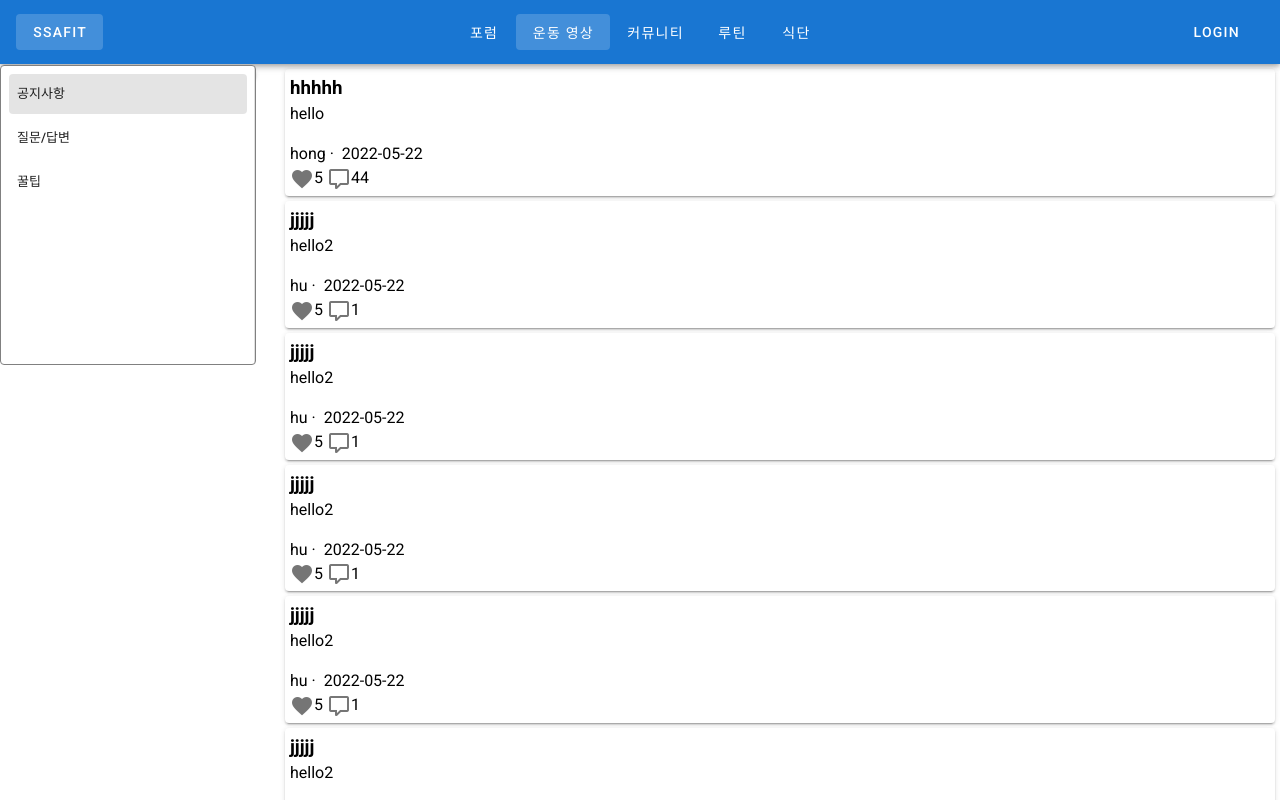
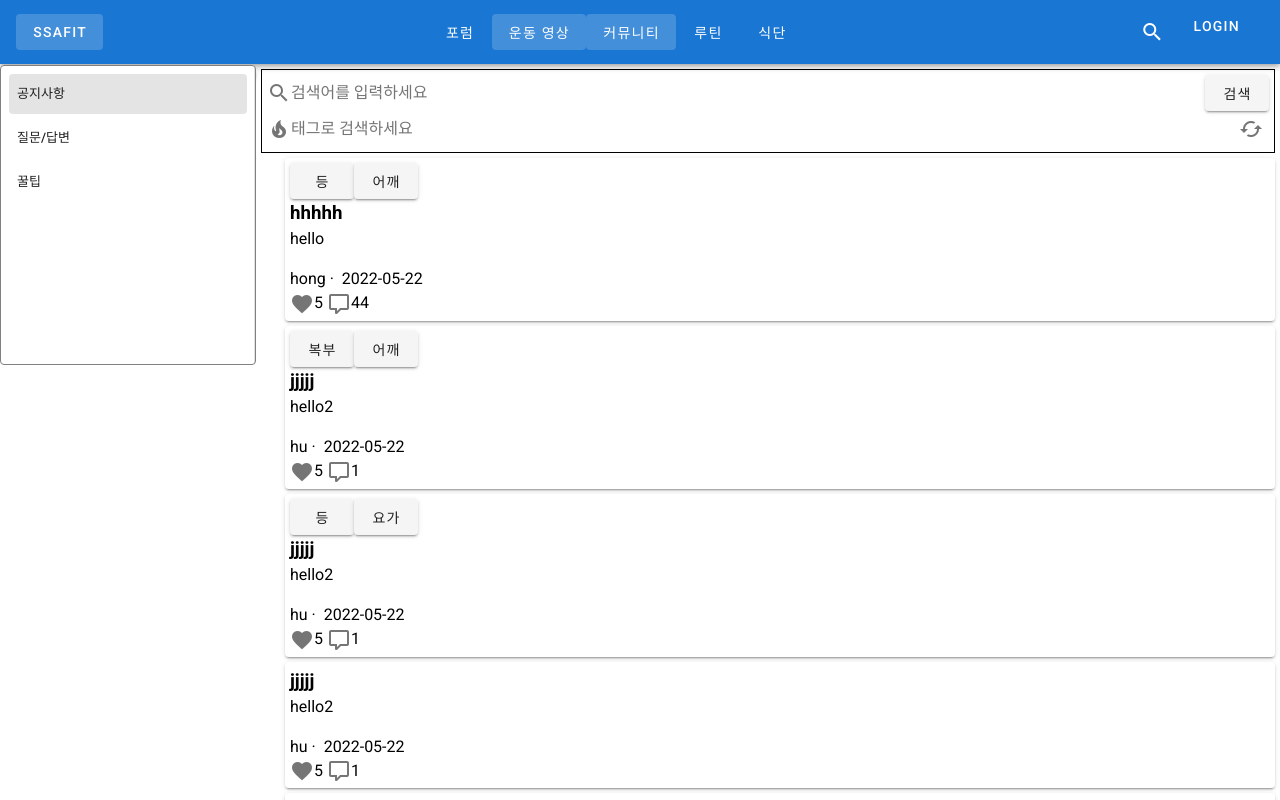
Before and after one commit to junghun95/SSAFIT-FRONT, a Vue app in the folder ssafit/: page /board/1/list/notice in a window 1280 px wide. Shown: the top 800 px of the page. Built offline with nearby package versions, Linux system fonts and the light colour scheme.

Commit message:
feature: board -ing

```diff
--- a/ssafit/src/components/board/BoardDetail.vue
+++ b/ssafit/src/components/board/BoardDetail.vue
@@ -11,7 +11,8 @@
             </div>
         </div>
         <hr>
-        <br>
+        <v-btn v-for="tag in getBoard.tags" :key="tag.id">{{tag.name}}</v-btn>
+        <br><br>
         <div>{{ getBoard.content }}</div>
         <br>
         <div>
--- a/ssafit/src/components/board/BoardList.vue
+++ b/ssafit/src/components/board/BoardList.vue
@@ -1,9 +1,26 @@
 <template>
     <div class="board-list">
+        <div class="d-flex flex-column flex-grow-1 search">
+            <div class="d-flex flex-row flex-grow-1">
+                <SearchIcon></SearchIcon>
+                <input class="flex-grow-1" type="text" placeholder="검색어를 입력하세요" />
+                <v-btn>검색</v-btn>
+            </div>
+            <div class="d-flex flex-row flex-grow-1">
+                <v-icon>mdi-fire</v-icon>
+                <input class="flex-grow-1" type="text" placeholder="태그로 검색하세요" />
+                <v-btn icon>
+                    <v-icon>mdi-cached</v-icon>
+                </v-btn>
+            </div>
+        </div>
         <ul>
             <v-card v-for="board in getBoards" :key="board.id">
                 <li class="board-list-li">
-                    <router-link :to="{ name: 'boardDetail', params: { id: board.id } } " :id="`${board.id}`">
+                    <v-btn v-for="t in board.tags" :key="t.id">
+                        {{t.name}}
+                    </v-btn>
+                    <router-link :to="{ name: 'boardDetail', params: { id: board.id } }" :id="`${board.id}`">
                         <div class="d-flex flex-column">
                             <div>
                                 <h3>{{ board.title }}</h3>
@@ -30,13 +47,22 @@
 <script>
 import LikeIcon from '../icons/LikeIcon.vue'
 import CommentIcon from '../icons/CommentIcon.vue'
+import SearchIcon from '../icons/SearchIcon.vue'
+import { mdiCached } from '@mdi/js';
+import { mdiFire } from '@mdi/js';
 import { mapGetters } from 'vuex'
 export default {
     name: "BoardList",
+    data() {
+        return {
+            'mdi-cached': mdiCached,
+            'mdi-fire': mdiFire,
+        }
+    },
     componenets: {
         LikeIcon,
     },
-    components: { LikeIcon, CommentIcon },
+    components: { LikeIcon, CommentIcon, SearchIcon },
     computed: {
         ...mapGetters([
             'getBoards'
@@ -62,4 +88,10 @@ li {
 .board-list-li * {
     color: black;
 }
+
+.search {
+    padding: 5px 5px 5px 5px;
+    margin: 5px 5px 5px 5px;
+    border: 0.5px solid black;
+}
 </style>
--- /dev/null
+++ b/ssafit/src/components/icons/SearchIcon.vue
@@ -0,0 +1,18 @@
+<template>
+    <v-icon>mdi-magnify</v-icon>
+</template>
+
+
+<script>
+    import { mdiMagnify } from '@mdi/js';
+    export default{
+        name: 'SearchIcon',
+        data(){
+            return{
+            'mdi-magnify':mdiMagnify,
+            }
+        },
+    }
+</script>
+<style>
+</style>
--- a/ssafit/src/router/index.js
+++ b/ssafit/src/router/index.js
@@ -4,7 +4,7 @@ import Board from '@/components/board/Board.vue'
 import BoardList from '@/components/board/BoardList.vue'
 import BoardDetail from '@/components/board/BoardDetail.vue'
 import BoardModify from '@/components/board/BoardModify.vue'
-import Home from '@/views/Home.vue'
+import HomeView from '@/views/HomeView.vue'
 Vue.use(VueRouter)
 
 const routes = [
@@ -33,7 +33,7 @@ const routes = [
   {
     path: '/',
     name: 'home',
-    component: Home
+    component: HomeView
   },
 ]
 
--- a/ssafit/src/store/index.js
+++ b/ssafit/src/store/index.js
@@ -19,6 +19,10 @@ export default new Vuex.Store({
       isReport: false,
       isLiked: false
     },
+    tag: {
+      id: Int32Array,
+      name: String,
+    },
     board: {
       id: Int32Array,
       title: String,
@@ -27,15 +31,12 @@ export default new Vuex.Store({
       regDate: String,
       viewCnt: Int32Array,
       likes: Int32Array,
-      comments: {
-        comment: Array
-      },
+      tags: Array,
+      comments: Array,
       isReport: false,
       isLiked: false
     },
-    boards: {
-      board: Array
-    }
+    boards: Array
   },
   getters: {
     getUsername(state) {
@@ -53,6 +54,9 @@ export default new Vuex.Store({
         regDate: '2022-05-22',
         likes: 5,
         comments: 44,
+        tags: [
+          { id: 1, name: '등' }, { id: 2, name: '어깨' }
+        ],
         isReport: false,
         isLiked: true
       },
@@ -63,6 +67,9 @@ export default new Vuex.Store({
         content: 'hello2',
         regDate: '2022-05-22',
         likes: 5,
+        tags: [
+          { id: 3, name: '복부' }, { id: 2, name: '어깨' }
+        ],
         comments: 1,
         isReport: false,
         isLiked: false
@@ -71,6 +78,9 @@ export default new Vuex.Store({
         id: 3,
         title: "jjjjj",
         writer: 'hu',
+        tags: [
+          { id: 1, name: '등' }, { id: 4, name: '요가' }
+        ],
         content: 'hello2',
         regDate: '2022-05-22',
         likes: 5,
@@ -164,18 +174,21 @@ export default new Vuex.Store({
     }
   },
   mutations: {
-    GET_BOARD(state, board){
+    GET_BOARD(state, board) {
       state.board = board;
     },
   },
   actions: {
-    getBoard({commit}, id){
-      const board={
+    getBoard({ commit }, id) {
+      const board = {
         id: id,
         title: "jjjjj",
         writer: 'hu',
         content: 'hello2',
         regDate: '2022-05-22',
+        tags: [
+          { id: 3, name: '복부' }, { id: 2, name: '어깨' }
+        ],
         likes: 5,
         comments: 1,
         isReport: false,
--- a/ssafit/src/views/BaseNav.vue
+++ b/ssafit/src/views/BaseNav.vue
@@ -1,8 +1,8 @@
 <template>
   <v-app-bar app color="primary" dark>
     <v-btn :to="{ name: 'home' }" text>
-        <span class="mr-0">SSAFIT</span>
-      </v-btn>
+      <span class="mr-0">SSAFIT</span>
+    </v-btn>
     <div class="d-flex justify-md-center flex-grow-1">
 
 
@@ -12,7 +12,7 @@
       <v-btn :to="{ name: 'video', params: { type: 'video' } }" text>
         <span class="mr-0">운동 영상</span>
       </v-btn>
-      <v-btn :to="{ name: 'board', params: { type: 'commuity' } }" text>
+      <v-btn :to="{ name: 'boardList', params: { category: 'notice' } }" text>
         <span class="mr-0">커뮤니티</span>
       </v-btn>
       <v-btn :to="{ name: 'board', params: { type: 'pilates' } }" text>
@@ -23,6 +23,9 @@
       </v-btn>
     </div>
     <div class="d-flex justify-md-center ">
+      <v-btn icon>
+        <SearchIcon></SearchIcon>
+      </v-btn>
       <BeforeLogin v-if="!isLogin"></BeforeLogin>
       <AfterLogin v-else></AfterLogin>
     </div>
@@ -33,6 +36,7 @@
 import { mapGetters } from 'vuex'
 import BeforeLogin from './BeforeLogin.vue'
 import AfterLogin from './AfterLogin.vue'
+import SearchIcon from '../components/icons/SearchIcon.vue'
 export default {
   name: "BaseNav",
   computed: {
@@ -40,7 +44,7 @@ export default {
       "isLogin"
     ]),
   },
-  components: { BeforeLogin, AfterLogin, }
+  components: { BeforeLogin, AfterLogin, SearchIcon }
 }
 </script>
 
```
Also changed, not shown: ssafit/src/components/board/BoardWriter.vue (added, +11 -0 lines), ssafit/src/views/HomeView.vue (renamed from ssafit/src/views/Home.vue). Lines whose indentation alone changed are shown as unchanged.
